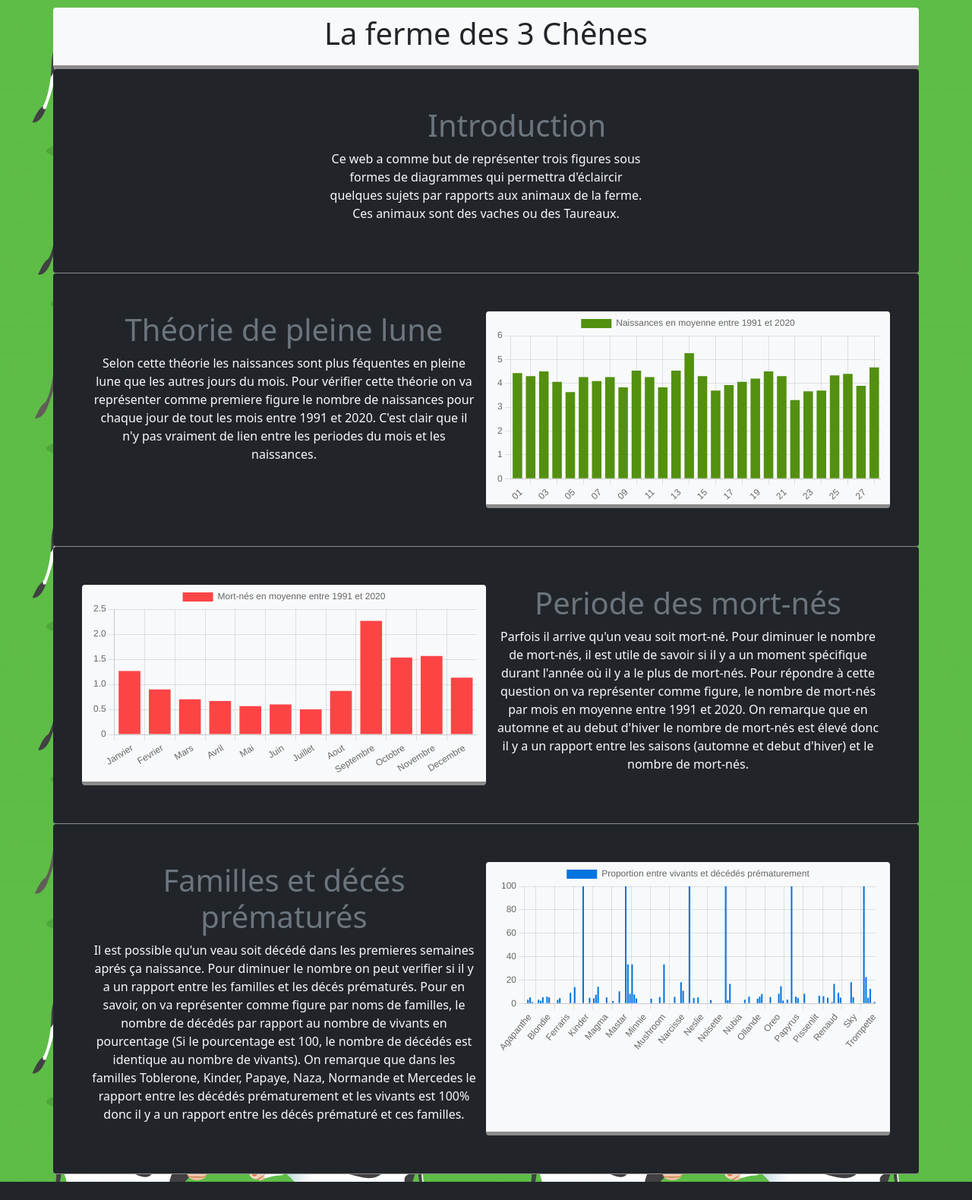
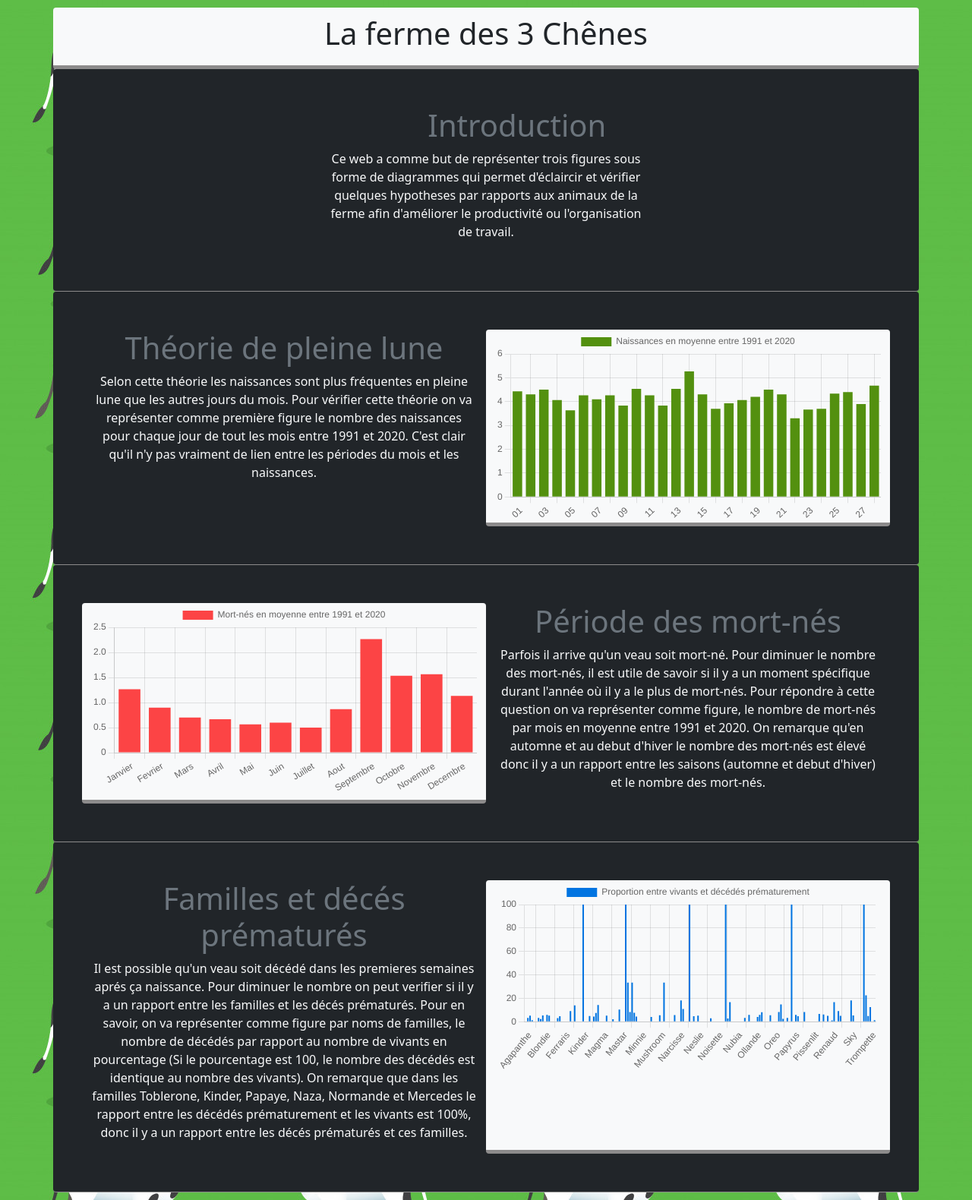
Before and after one commit to h4r4ld-git/Ferme-des-trois-chaines-web, a Flask app: page / in a window 1280 px wide. Shown: the whole page at 76% size. Before the commit the page ends 1556 px from the top, so only its background shows below. Run offline with Flask 2, Linux system fonts and the light colour scheme; data comes from the database, SQL or seed files in the repository; some libraries are stand-ins or nearby versions.

Commit message:
Descriptions du projet

```diff
--- a/flaskr/templates/base.html
+++ b/flaskr/templates/base.html
@@ -17,15 +17,15 @@
           <h1 class="col-md-2 text-center display-8 text-secondary">Introduction</h1>
         </div>
         <div class="row justify-content-md-center">
-          <p class="col-md-5 text-center text-light">Ce web a comme but de représenter trois figures sous formes de diagrammes qui permettra d'éclaircir quelques sujets par rapports aux animaux de la ferme. Ces animaux sont des vaches ou des Taureaux.</p>
+          <p class="col-md-5 text-center text-light">Ce web a comme but de représenter trois figures sous forme de diagrammes qui permet d'éclaircir et vérifier quelques hypotheses par rapports aux animaux de la ferme afin d'améliorer le productivité ou l'organisation de travail.</p>
         </div>
       </div>
       <div class="container bg-dark rounded" style="padding:50px;border-bottom: 1px solid #8c8b8b">
         <div class="row">
           <div class="col-md-6">
             <h1 class="display-8 text-center text-secondary">Théorie de pleine lune</h1>
-            <p class="text-center text-light">Selon cette théorie les naissances sont plus féquentes en pleine lune que les autres jours du mois. Pour vérifier cette théorie on va représenter comme premiere figure le nombre de naissances pour chaque jour
-            de tout les mois entre 1991 et 2020. C'est clair que il n'y pas vraiment de lien entre les periodes du mois et les naissances.</p>
+            <p class="text-center text-light">Selon cette théorie les naissances sont plus fréquentes en pleine lune que les autres jours du mois. Pour vérifier cette théorie on va représenter comme première figure le nombre des naissances pour chaque jour
+            de tout les mois entre 1991 et 2020. C'est clair qu'il n'y pas vraiment de lien entre les périodes du mois et les naissances.</p>
           </div>
           <div class="col-md-6 bg-light rounded" style="border-bottom: 5px solid #8c8b8b">
             <canvas id="myChart"></canvas>
@@ -74,9 +74,9 @@
             </script>
           </div>
           <div class="col-md-6">
-            <h1 class="display-8 text-center text-secondary">Periode des mort-nés</h1>
-            <p class="text-center text-light">Parfois il arrive qu'un veau soit mort-né. Pour diminuer le nombre de mort-nés, il est utile de savoir si il y a un moment spécifique durant l'année où il y a le plus de mort-nés. Pour répondre à cette question
-            on va représenter comme figure, le nombre de mort-nés par mois en moyenne entre 1991 et 2020. On remarque que en automne et au debut d'hiver le nombre de mort-nés est élevé donc il y a un rapport entre les saisons (automne et debut d'hiver) et le nombre de mort-nés.</p>
+            <h1 class="display-8 text-center text-secondary">Période des mort-nés</h1>
+            <p class="text-center text-light">Parfois il arrive qu'un veau soit mort-né. Pour diminuer le nombre des mort-nés, il est utile de savoir si il y a un moment spécifique durant l'année où il y a le plus de mort-nés. Pour répondre à cette question
+            on va représenter comme figure, le nombre de mort-nés par mois en moyenne entre 1991 et 2020. On remarque qu'en automne et au debut d'hiver le nombre des mort-nés est élevé donc il y a un rapport entre les saisons (automne et debut d'hiver) et le nombre des mort-nés.</p>
           </div>
         </div>
       </div>
@@ -85,8 +85,8 @@
           <div class="col-md-6">
             <h1 class="display-8 text-center text-secondary">Familles et décés prématurés</h1>
             <p class="text-center text-light">Il est possible qu'un veau soit décédé dans les premieres semaines aprés ça naissance. Pour diminuer le nombre on peut verifier si il y a un rapport entre les familles et les décés prématurés.
-            Pour en savoir, on va représenter comme figure par noms de familles, le nombre de décédés par rapport au nombre de vivants en pourcentage (Si le pourcentage est 100, le nombre de décédés est identique au nombre de vivants). On remarque que dans les familles
-            Toblerone, Kinder, Papaye, Naza, Normande et Mercedes le rapport entre les décédés prématurement et les vivants est 100% donc il y a un rapport entre les décés prématuré et ces familles.</p>
+            Pour en savoir, on va représenter comme figure par noms de familles, le nombre de décédés par rapport au nombre de vivants en pourcentage (Si le pourcentage est 100, le nombre des décédés est identique au nombre des vivants). On remarque que dans les familles
+            Toblerone, Kinder, Papaye, Naza, Normande et Mercedes le rapport entre les décédés prématurement et les vivants est 100%, donc il y a un rapport entre les décés prématurés et ces familles.</p>
           </div>
           <div class="col-md-6 bg-light rounded" style="border-bottom: 5px solid #8c8b8b">
             <canvas id="graphique2"></canvas>
```
